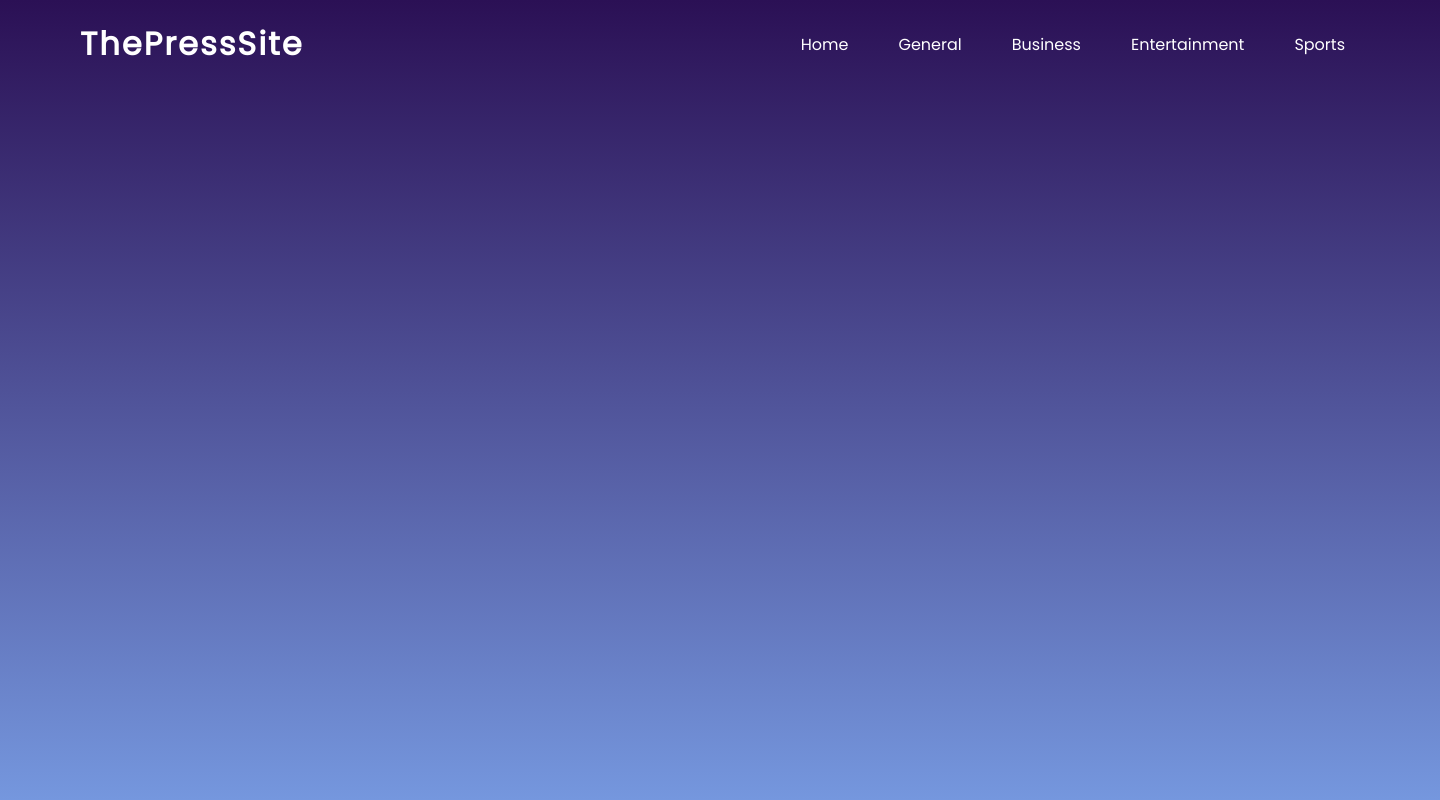
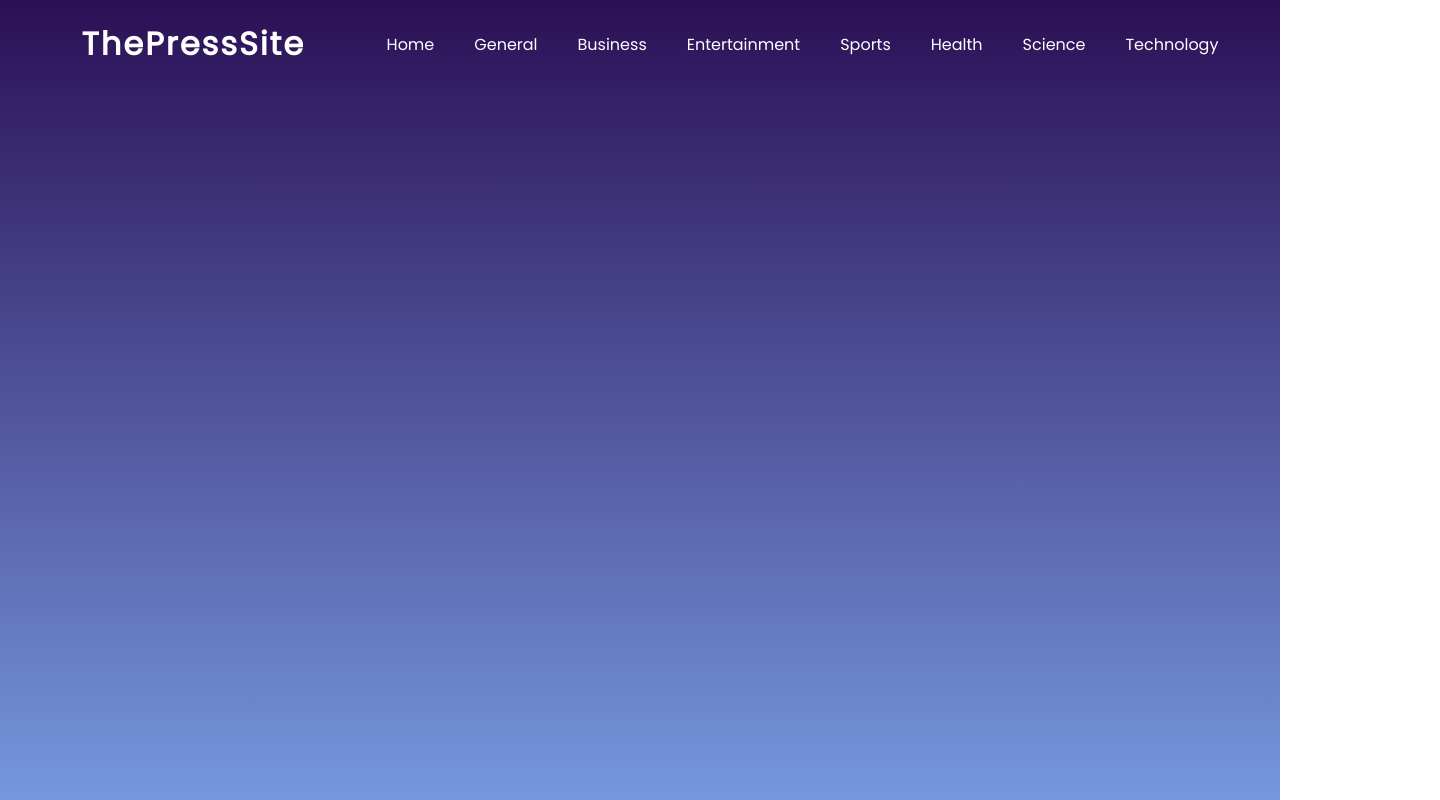
Before and after one commit to Niiischal/NewsWebsite, a React (Create React App) app in the folder thepresssite/: page / in a window 1280 px wide. Shown: the whole page, 1440 px wide, since content can reach past the window. Built offline with nearby package versions, Linux system fonts and the light colour scheme.

Commit message:
still showing problem in nav about useContext and useRef

```diff
--- a/thepresssite/src/App.js
+++ b/thepresssite/src/App.js
@@ -1,11 +1,16 @@
 import React from 'react';
+import {
+  BrowserRouter as Router
+} from "react-router-dom";
 import './App.css';
 import Navbar from './components/Navbar';
 
 function App() {
   return (
 <>
+<Router>
 <Navbar/>
+</Router>
 </>
   );
 }
--- a/thepresssite/src/components/Navbar.js
+++ b/thepresssite/src/components/Navbar.js
@@ -1,15 +1,16 @@
 import React from 'react';
+import { Link } from 'react-router-dom';
 
 const Navbar = () => {
 
     const headerStyles = {
-        position: 'absolute',
+        position: 'fixed',
         top: 0,
         left: 0,
         width: '100%',
-        padding: '20px 80px',
+        padding: '20px',
         display: 'flex',
-        justifyContent: 'space-between',
+        justifyContent:'space-evenly',
         alignItems: 'center',
       };
 
@@ -30,16 +31,14 @@ const Navbar = () => {
 
       const li={
         listStyle: 'none',
-        marginLeft: '20px'
       }
 
       const a={
         textDecoration:'none',
-        padding:'6px 15px',
+        padding:'6px 20px',
         color:'#fff',
         borderRadius: '20px',
       }
-
 
   return (
 <>
@@ -47,29 +46,28 @@ const Navbar = () => {
     <a href="/" className='Logo' style={logoStyles}>ThePressSite</a>
     <ul style={ul}>
         <li style={li}>
-            <div>
-            <a href="/" style={a}>Home</a>
-            </div>
+            <Link to="/" style={a}>Home</Link>
         </li>
         <li style={li}>
-            <div>
-            <a href="/general" style={a}>General</a>
-            </div>
+            <Link to="/" style={a}>General</Link>
         </li>
         <li style={li}>
-            <div>
-            <a href="/business" style={a}>Business</a>
-            </div>
+            <Link to="/" style={a}>Business</Link>
         </li>
         <li style={li}>
-            <div>
-            <a href="/entertainment" style={a}>Entertainment</a>
-            </div>
+            <Link to="/" style={a}>Entertainment</Link>
         </li>
         <li style={li}>
-            <div>
-            <a href="/sports" style={a}>Sports</a>
-            </div>
+            <Link to="/" style={a}>Sports</Link>
+        </li>
+        <li style={li}>
+            <Link to="/" style={a}>Health</Link>
+        </li>
+        <li style={li}>
+            <Link to="/" style={a}>Science</Link>
+        </li>
+        <li style={li}>
+            <Link to="/" style={a}>Technology</Link>
         </li>
     </ul>
 </header>
```
